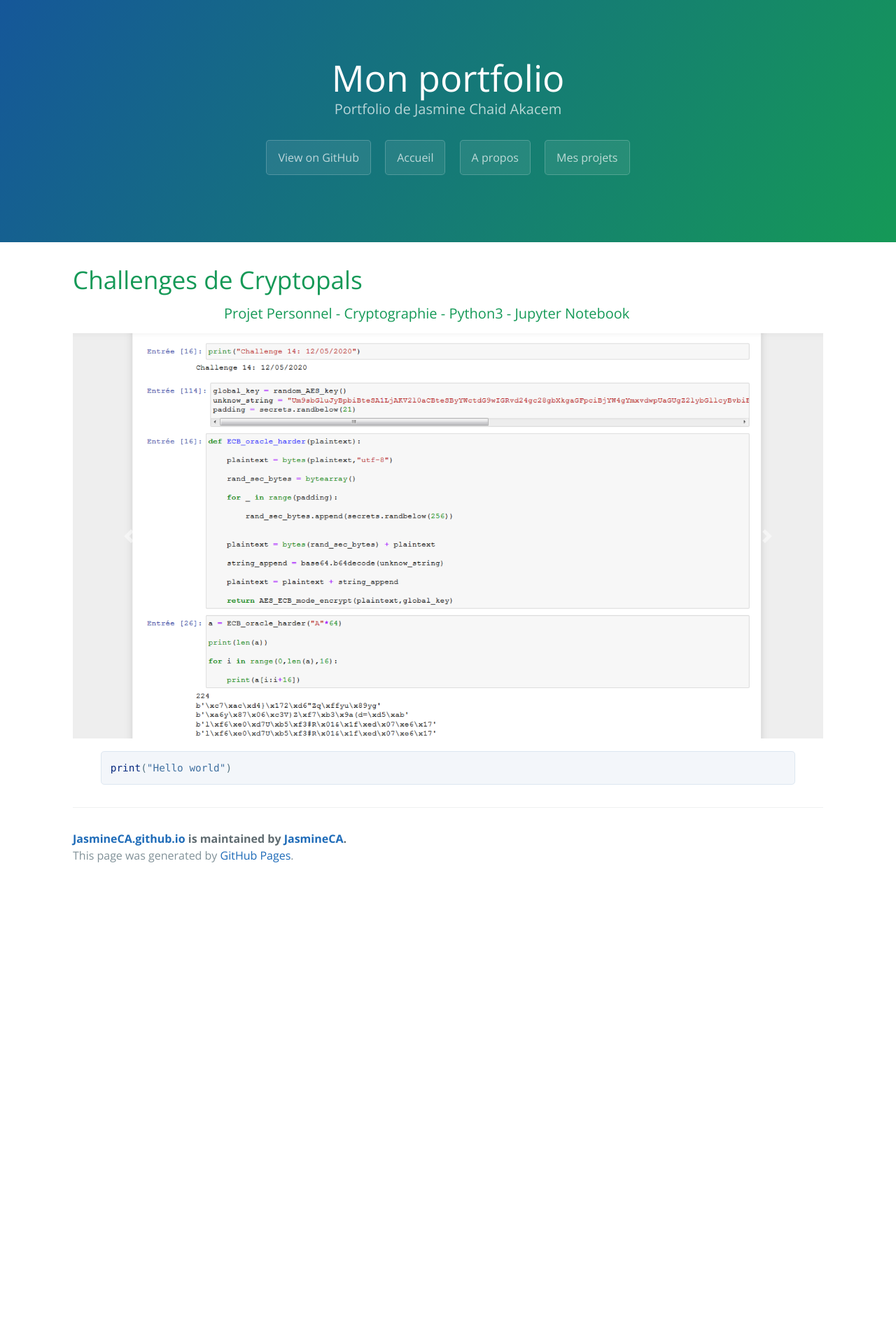
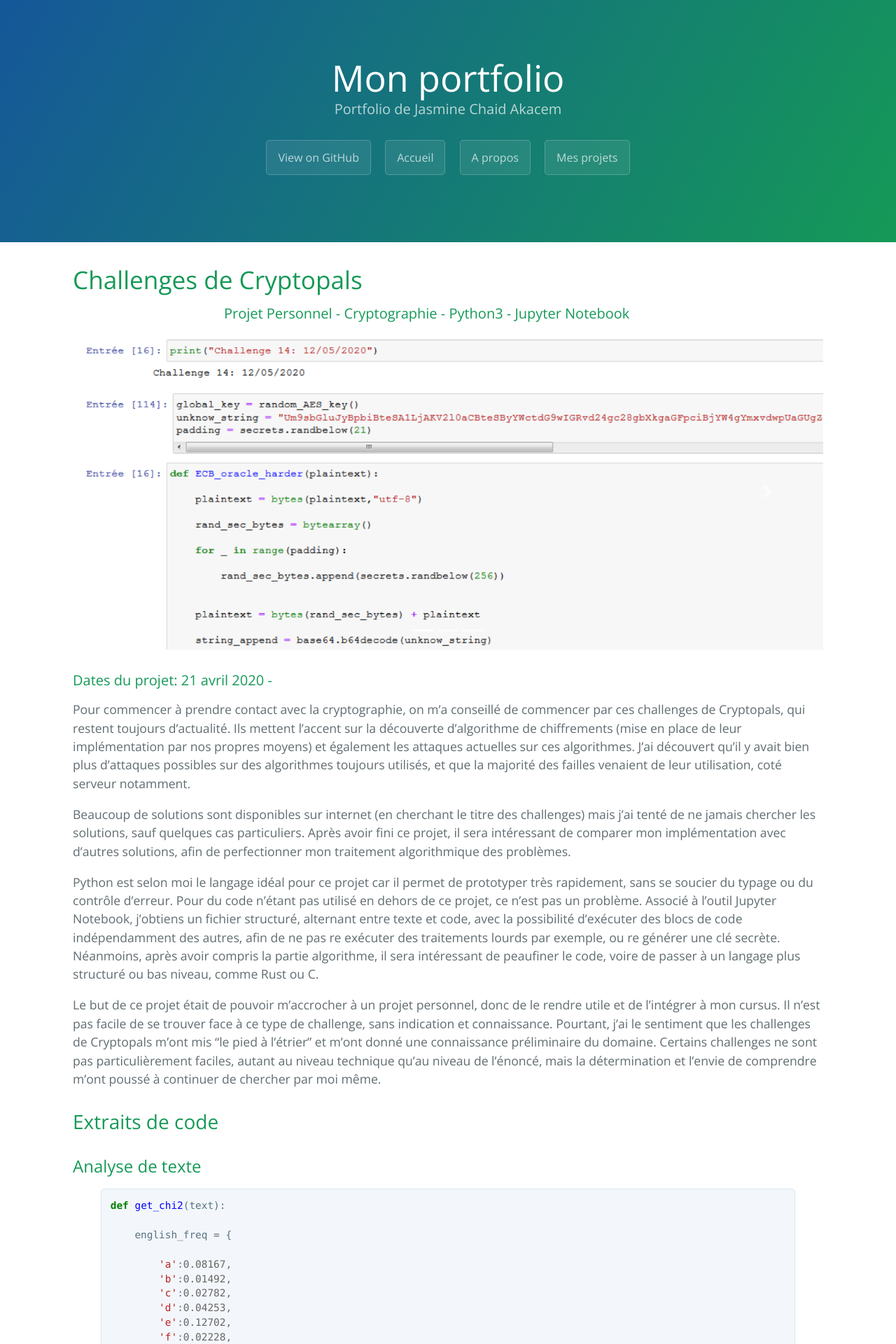
Before and after one commit to JasmineCA/JasmineCA.github.io, a Jekyll site: the page built from projets/Cryptopals.markdown, in a window 1280 px wide. Shown: the top 1920 px of the page at 70% size. Built offline with Jekyll 4.4.1, drawn with Linux system fonts in a browser that asks for light colours; nearby versions of some CDN libraries; before the commit the page ends 1266 px from its top, so only the background shows below that; some of the changed text lies outside the part shown.

Commit message:
More in cryptopals page

```diff
--- a/_sass/jekyll-theme-cayman.scss
+++ b/_sass/jekyll-theme-cayman.scss
@@ -4,8 +4,8 @@
 @import "timeline";
 @import "tabbed_pane";
 @import "custom";
-//@import "native.css";
-@import "friendly.css";
+@import "default.css";
+//@import "friendly.css";
 @import url('https://fonts.googleapis.com/css?family=Open+Sans:400,700');
 
 @mixin large {
--- /dev/null
+++ b/assets/css/default.css
@@ -0,0 +1,61 @@
+.highlight .hll { background-color: #ffffcc }
+.highlight .c { color: #408080; font-style: italic } /* Comment */
+.highlight .err { border: 1px solid #FF0000 } /* Error */
+.highlight .k { color: #008000; font-weight: bold } /* Keyword */
+.highlight .o { color: #666666 } /* Operator */
+.highlight .cm { color: #408080; font-style: italic } /* Comment.Multiline */
+.highlight .cp { color: #BC7A00 } /* Comment.Preproc */
+.highlight .c1 { color: #408080; font-style: italic } /* Comment.Single */
+.highlight .cs { color: #408080; font-style: italic } /* Comment.Special */
+.highlight .gd { color: #A00000 } /* Generic.Deleted */
+.highlight .ge { font-style: italic } /* Generic.Emph */
+.highlight .gr { color: #FF0000 } /* Generic.Error */
+.highlight .gh { color: #000080; font-weight: bold } /* Generic.Heading */
+.highlight .gi { color: #00A000 } /* Generic.Inserted */
+.highlight .go { color: #808080 } /* Generic.Output */
+.highlight .gp { color: #000080; font-weight: bold } /* Generic.Prompt */
+.highlight .gs { font-weight: bold } /* Generic.Strong */
+.highlight .gu { color: #800080; font-weight: bold } /* Generic.Subheading */
+.highlight .gt { color: #0040D0 } /* Generic.Traceback */
+.highlight .kc { color: #008000; font-weight: bold } /* Keyword.Constant */
+.highlight .kd { color: #008000; font-weight: bold } /* Keyword.Declaration */
+.highlight .kn { color: #008000; font-weight: bold } /* Keyword.Namespace */
+.highlight .kp { color: #008000 } /* Keyword.Pseudo */
+.highlight .kr { color: #008000; font-weight: bold } /* Keyword.Reserved */
+.highlight .kt { color: #B00040 } /* Keyword.Type */
+.highlight .m { color: #666666 } /* Literal.Number */
+.highlight .s { color: #BA2121 } /* Literal.String */
+.highlight .na { color: #7D9029 } /* Name.Attribute */
+.highlight .nb { color: #008000 } /* Name.Builtin */
+.highlight .nc { color: #0000FF; font-weight: bold } /* Name.Class */
+.highlight .no { color: #880000 } /* Name.Constant */
+.highlight .nd { color: #AA22FF } /* Name.Decorator */
+.highlight .ni { color: #999999; font-weight: bold } /* Name.Entity */
+.highlight .ne { color: #D2413A; font-weight: bold } /* Name.Exception */
+.highlight .nf { color: #0000FF } /* Name.Function */
+.highlight .nl { color: #A0A000 } /* Name.Label */
+.highlight .nn { color: #0000FF; font-weight: bold } /* Name.Namespace */
+.highlight .nt { color: #008000; font-weight: bold } /* Name.Tag */
+.highlight .nv { color: #19177C } /* Name.Variable */
+.highlight .ow { color: #AA22FF; font-weight: bold } /* Operator.Word */
+.highlight .w { color: #bbbbbb } /* Text.Whitespace */
+.highlight .mf { color: #666666 } /* Literal.Number.Float */
+.highlight .mh { color: #666666 } /* Literal.Number.Hex */
+.highlight .mi { color: #666666 } /* Literal.Number.Integer */
+.highlight .mo { color: #666666 } /* Literal.Number.Oct */
+.highlight .sb { color: #BA2121 } /* Literal.String.Backtick */
+.highlight .sc { color: #BA2121 } /* Literal.String.Char */
+.highlight .sd { color: #BA2121; font-style: italic } /* Literal.String.Doc */
+.highlight .s2 { color: #BA2121 } /* Literal.String.Double */
+.highlight .se { color: #BB6622; font-weight: bold } /* Literal.String.Escape */
+.highlight .sh { color: #BA2121 } /* Literal.String.Heredoc */
+.highlight .si { color: #BB6688; font-weight: bold } /* Literal.String.Interpol */
+.highlight .sx { color: #008000 } /* Literal.String.Other */
+.highlight .sr { color: #BB6688 } /* Literal.String.Regex */
+.highlight .s1 { color: #BA2121 } /* Literal.String.Single */
+.highlight .ss { color: #19177C } /* Literal.String.Symbol */
+.highlight .bp { color: #008000 } /* Name.Builtin.Pseudo */
+.highlight .vc { color: #19177C } /* Name.Variable.Class */
+.highlight .vg { color: #19177C } /* Name.Variable.Global */
+.highlight .vi { color: #19177C } /* Name.Variable.Instance */
+.highlight .il { color: #666666 } /* Literal.Number.Integer.Long */
--- a/index.markdown
+++ b/index.markdown
@@ -49,7 +49,7 @@
 <div class="row row-cols-1 row-cols-md-2">
 <div class="col mb-4">
 <div class="card h-100">
-  <img src="{{ site.baseurl}}/assets/images/projets/Cryptopals/main3.png" class="card-img-top" alt="...">
+  <img src="{{ site.baseurl}}/assets/images/projets/Cryptopals/main.png" class="card-img-top" alt="...">
   <div class="card-body">
     <h5 class="card-title">Challenges de Cryptopals!</h5>
     <p class="card-text">Première approche de la cryptographie à travers des challenges guidés et abordables, menant à des attaques réalisables en pratique. Utilisation de l'outil Jupyter Notebook pour séparer le code et son exécution de manière logique.</p>
--- a/projets/Cryptopals.markdown
+++ b/projets/Cryptopals.markdown
@@ -3,13 +3,14 @@
 title: Challenges de Cryptopals
 permalink: /projets/Cryptopals/
 tags: Projet Personnel - Cryptographie - Python3 - Jupyter Notebook
+dateProjet: 21 avril 2020 -
 ---
 
 # {{page.title}}
 
 <div class="tags mx-auto"><h5>{{ page.tags }}</h5></div>
 
-<div id="carouselExampleControls" class="carousel slide" data-ride="carousel">
+<div id="carouselExampleControls" class="carousel slide mb-3" data-ride="carousel">
 <ol class="carousel-indicators">
     <li data-target="#carouselExampleControls" data-slide-to="0" class="active"></li>
     <li data-target="#carouselExampleControls" data-slide-to="1"></li>
@@ -17,13 +18,13 @@
   </ol>
   <div class="carousel-inner">
     <div class="carousel-item active">
-        <img src="{{ site.baseurl}}/assets/images/projets/Cryptopals/main.PNG" class="d-block w-100" alt="...">
+        <img src="{{ site.baseurl}}/assets/images/projets/Cryptopals/carousel1.png" class="d-block w-100" alt="...">
+    </div>
+    <div class="carousel-item" data-interval ="27000">
+      <img src="{{ site.baseurl}}/assets/images/projets/Cryptopals/carousel2.gif" class="d-block w-100" alt="...">
     </div>
     <div class="carousel-item">
-      <img src="{{ site.baseurl}}/assets/images/placeholder-image2.png" class="d-block w-100" alt="...">
-    </div>
-    <div class="carousel-item">
-      <img src="{{ site.baseurl}}/assets/images/placeholder-image3.png" class="d-block w-100" alt="...">
+      <img src="{{ site.baseurl}}/assets/images/projets/Cryptopals/carousel3.png" class="d-block w-100" alt="...">
     </div>
   </div>
   <a class="carousel-control-prev" href="#carouselExampleControls" role="button" data-slide="prev">
@@ -36,6 +37,104 @@
   </a>
 </div>
 
+##### Dates du projet: {{ page.dateProjet }}
+
+Pour commencer à prendre contact avec la cryptographie, on m'a conseillé de commencer par ces challenges de Cryptopals, qui restent toujours d'actualité. Ils mettent l'accent sur la découverte d'algorithme de chiffrements (mise en place de leur implémentation par nos propres moyens) et également les attaques actuelles sur ces algorithmes.
+J'ai découvert qu'il y avait bien plus d'attaques possibles sur des algorithmes toujours utilisés, et que la majorité des failles venaient de leur utilisation, coté serveur notamment.
+
+Beaucoup de solutions sont disponibles sur internet (en cherchant le titre des challenges) mais j'ai tenté de ne jamais chercher les solutions, sauf quelques cas particuliers. Après avoir fini ce projet, il sera intéressant de comparer mon implémentation avec d'autres solutions, afin de perfectionner mon traitement algorithmique des problèmes.
+
+Python est selon moi le langage idéal pour ce projet car il permet de prototyper très rapidement, sans se soucier du typage ou du contrôle d'erreur. Pour du code n'étant pas utilisé en dehors de ce projet, ce n'est pas un problème. Associé à l'outil Jupyter Notebook, j'obtiens un fichier structuré, alternant entre texte et code, avec la possibilité d'exécuter des blocs de code indépendamment des autres, afin de ne pas re exécuter des traitements lourds par exemple, ou re générer une clé secrète. Néanmoins, après avoir compris la partie algorithme, il sera intéressant de peaufiner le code, voire de passer à un langage plus structuré ou bas niveau, comme Rust ou C.
+
+Le but de ce projet était de pouvoir m'accrocher à un projet personnel, donc de le rendre utile et de l'intégrer à mon cursus. Il n'est pas facile de se trouver face à ce type de challenge, sans indication et connaissance. Pourtant, j'ai le sentiment que les challenges de Cryptopals m'ont mis "le pied à l'étrier" et m'ont donné une connaissance préliminaire du domaine. Certains challenges ne sont pas particulièrement faciles, autant au niveau technique qu'au niveau de l'énoncé, mais la détermination et l'envie de comprendre m'ont poussé à continuer de chercher par moi même.
+
+### Extraits de code
+
+#### Analyse de texte
+
 {% highlight python %}
-print("Hello world")
+def get_chi2(text):
+
+    english_freq = {
+
+        'a':0.08167,
+        'b':0.01492,
+        'c':0.02782,
+        'd':0.04253,
+        'e':0.12702,
+        'f':0.02228,
+        'g':0.02015,
+        'h':0.06094,
+        'i':0.06966,
+        'j':0.00153,
+        'k':0.00772,
+        'l':0.04025,
+        'm':0.02406,
+        'n':0.06749,
+        'o':0.07507,
+        'p':0.01929,
+        'q':0.00095,
+        'r':0.05987,
+        's':0.06327,
+        't':0.09056,
+        'u':0.02758,
+        'v':0.00978,
+        'w':0.02360,
+        'x':0.00150,
+        'y':0.01974,
+        'z':0.00074
+
+    }
+
+    ignored = 0
+
+    count = {}
+
+    for c in text:
+
+        c = c.lower()
+
+        if c in english_freq:
+
+            if c not in count:
+
+                count[c] = 1
+            else:
+
+                count[c] = count[c]+1
+        else:
+
+            ignored+=1
+
+    chi_2 = 0
+    lenght = len(text) - ignored
+
+    if lenght<(len(text)//2):
+
+        return 1000
+
+    for (key,value) in count.items():
+
+        observed = value
+
+        expected = lenght*english_freq[key]
+
+        difference = observed - expected
+
+        chi_2+= difference*difference/expected
+
+
+    return chi_2
 {% endhighlight %}
+
+Les premiers challenges se basent sur le chiffrement de Cesar et celui de Vigenère en utilisant l'opérateur XOR. Trouver la clé secrète pour ces systèmes se résume à essayer de repérer la lettre la plus fréquente dans le texte chiffré, et d'émettre une supposition quant à la valeur de cette lettre dans le texte en clair, grâce à l'analyse fréquentielle. Si la supposition est correcte, la clé est trouvée. Néanmoins, pour valider une supposition, il faut pouvoir estimer si le texte "déchiffré" ressemble à un texte lisible (ici en anglais).
+
+Après avoir abandonné l'idée de le faire à la main, j'ai cherché une manière simple d'estimer si un texte donné ressemblait à de l'anglais. J'ai fini par adopter le [Pearson's chi-squared test](https://en.wikipedia.org/wiki/Pearson%27s_chi-squared_test) appliqué à la fréquence d'apparition des lettres de l'alphabet dans un texte en anglais. (Le pseudo code a été trouvé via stackoverflow). Cependant, le code d'origine a été modifié pour éviter les "faux positifs": des textes avec un bon score qui ne sont pas du tout de l'anglais.
+
+Les faux positifs sont majoritairement créés par du texte contenant peu de lettres de l'alphabet, et beaucoup de ponctuations ou autre caractères existants. Le calcul du score élimine les caractères non alphabétiques, ce qui aboutit à un très faible nombre de caractères retenus. Pour régler ce problème, j'ai déterminé arbitrairement que si le nombre de caractères retenus était inférieur à la moitié de la longueur total du texte, alors l'algorithme retourne un score de 1000 directement.
+
+Pour utiliser l'algorithme, j'établis un score maximum, et je ne garde que les textes ayant un score inférieur à ce maximum. Je peux ainsi moduler la sensibilité de la détection selon ce maximum.
+
+Cet exemple montre parfaitement l'intérêt de la cryptographie à s'associer à d'autres disciplines comme l'IA appliquée à la reconnaissance de textes, avec des méthodes bien plus efficaces que la comparaison des fréquences.
+
+<a href="#" class="btn btn-primary mybuttoncolor mybuttonstyle mx-auto">Voir sur GitHub</a>
```
Also changed, not shown: assets/images/projets/Cryptopals/carousel1.png (added), assets/images/projets/Cryptopals/carousel3.png (added), assets/images/projets/Cryptopals/main.PNG (deleted), assets/images/projets/Cryptopals/main.png (renamed from assets/images/projets/Cryptopals/main3.png), assets/images/projets/Cryptopals/main2.png (deleted), assets/images/projets/Cryptopals/main4.png (deleted), 1 other file.
